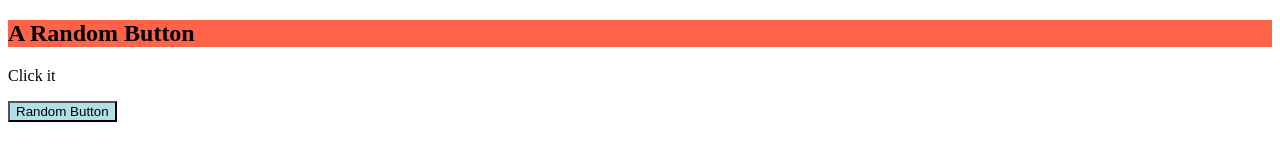
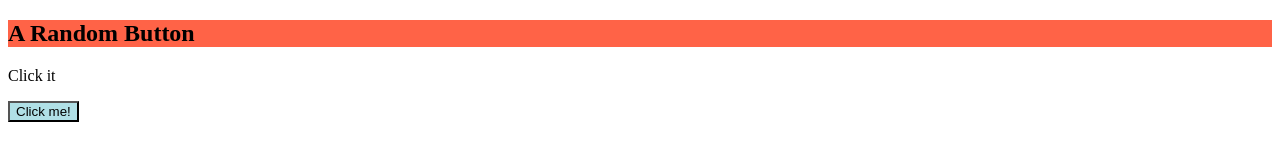
Before and after one commit to ryanrasheed/www, a plain HTML site: page index.html in a window 1280 px wide. Drawn offline with Linux system fonts and the light colour scheme.

Commit message:
Update index.html

```diff
--- a/index.html
+++ b/index.html
@@ -8,7 +8,7 @@
 <h2  style="background-color:tomato;">A Random Button</h2>
 <p>Click it</p>
 
-<button style="background-color:powderblue;">Random Button</button>
+  <button style="background-color:powderblue;" type="button" onclick="alert('You pressed the button!')">Click me!</button>
 
 </body>
 </html>
```
